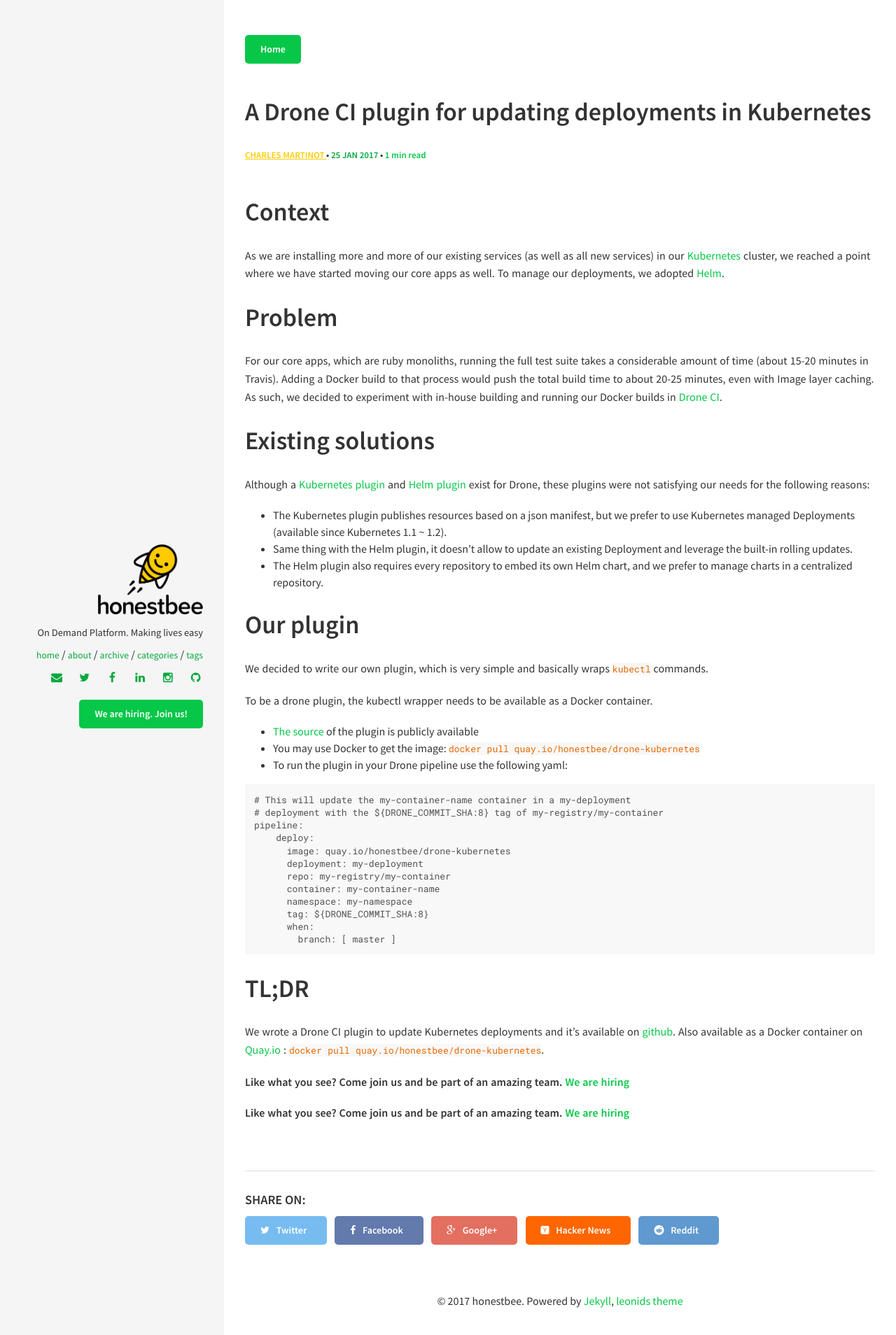
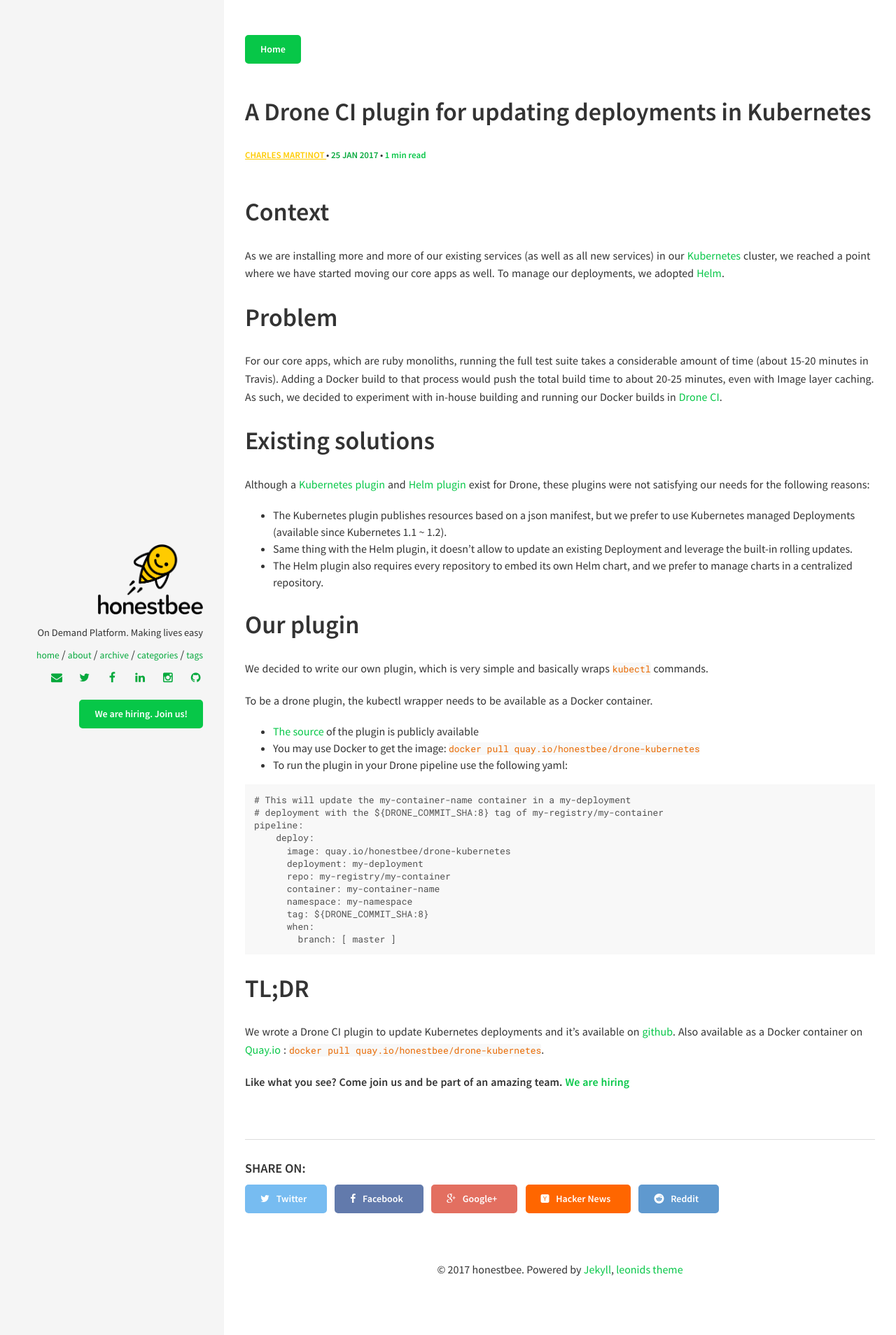
Before and after one commit to honestbee/honestbee.github.io, a Jekyll site: the page built from _posts/2017-01-25-drone-kubernetes-plugin.markdown, in a window 1280 px wide. Shown: the top 1908 px of the page at 70% size. Built offline with Jekyll 4.4.1, drawn with Linux system fonts in a browser that asks for light colours.

Commit message:
Remove duplicate hiring message from post

```diff
--- a/_layouts/post.html
+++ b/_layouts/post.html
@@ -64,11 +64,6 @@ layout: default
 
   <article class="post-content">
     {{ content }}
-    <p>
-      <strong>
-        Like what you see? Come join us and be part of an amazing team. <a href="https://honestbee.sg/en/careers" target="_blank">We are hiring</a>
-      </strong>
-    </p>
   </article>
 
   <p>
```
